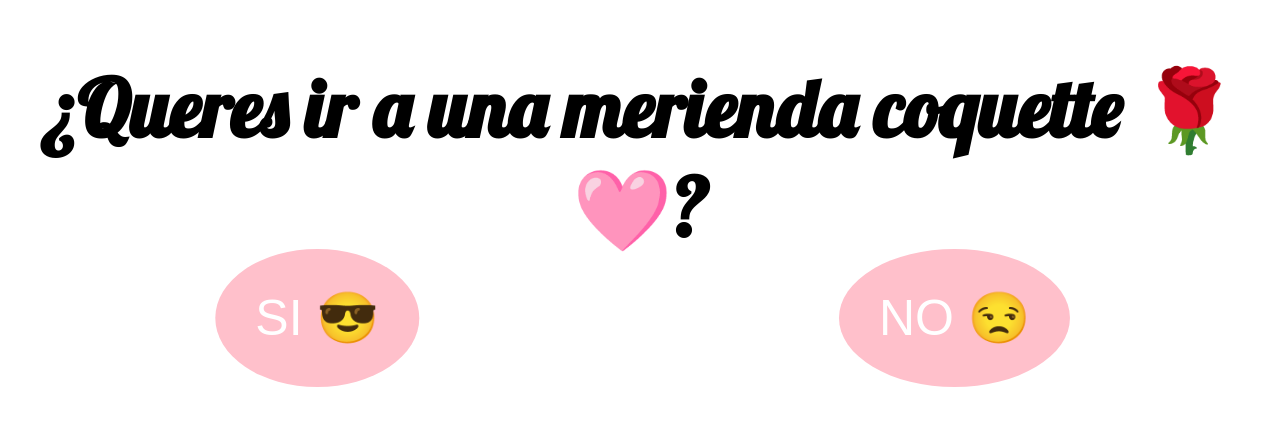
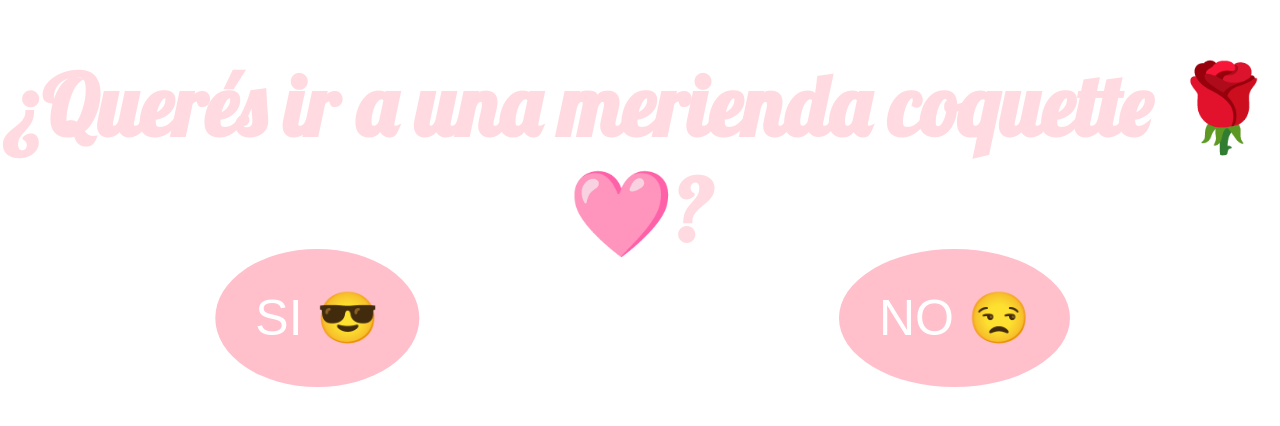
Before and after one commit to iPizza507/iPizza507.github.io, a plain HTML site: page index.html in a window 1280 px wide. Shown: the part 242-668 px from the top of the page. Drawn offline with Linux system fonts and the light colour scheme.

```diff
--- a/index.css
+++ b/index.css
@@ -18,9 +18,10 @@ body{
 	background-size: cover;
 }
 h1{
-	font-size: 500%;
+	margin: 40% 10%;
+	color: #ffdbe1;
+	font-size: 85px;
 	margin: auto;
-	color: black;
 	text-align: center;
 	font-family: 'Lobster', cursive; /* Utiliza Lobster como la fuente principal */
 }
@@ -43,10 +44,19 @@ h1{
 	left: 80%;
 	transform: translateY(-50%)translateX(-80%);
 }
-@media only screen and (max-width: 767px) {
-	/* Estilos específicos para móvil */
+
+/* Estilos para tableta (768px a 1023px de ancho) */
+@media only screen and (min-width: 768px) and (max-width: 1023px) {
+	/* Estilos específicos para tableta */
 	h1{
-		margin: 50% 10%;
-		color: #FFC0CB;
+		margin: auto;
 	}
-}
+  }
+
+  /* Estilos para escritorio (1024px en adelante de ancho) */
+  @media only screen and (min-width: 1024px) {
+	/* Estilos específicos para escritorio */
+	h1{
+		margin: auto;
+	}
+  }
--- a/index.html
+++ b/index.html
@@ -5,7 +5,7 @@
 		<link rel="stylesheet" type="text/css" href="index.css">
 	</head>
 	<body>
-		<h1>¿Queres ir a una merienda coquette 🌹🩷?</h1>
+		<h1>¿Querés ir a una merienda coquette 🌹🩷?</h1>
 		<a href="secundario.html" class="button" id="Si">SI 😎</a>
 		<a href="#" class="button" id="No">NO 😒</a>
 	</body>
```
